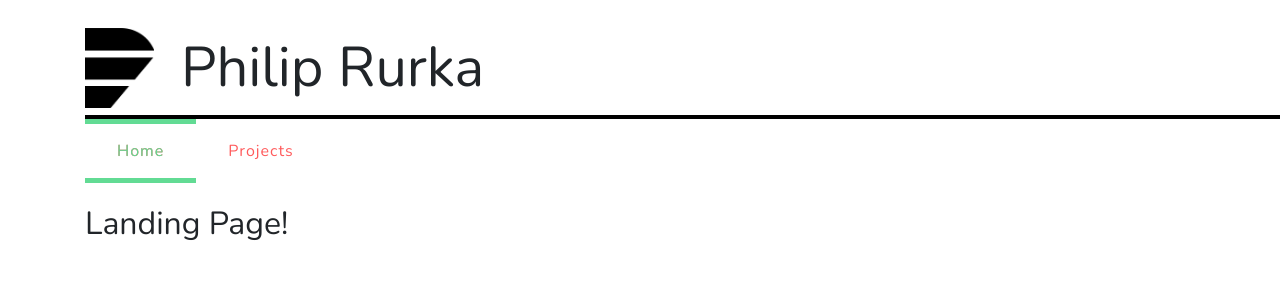
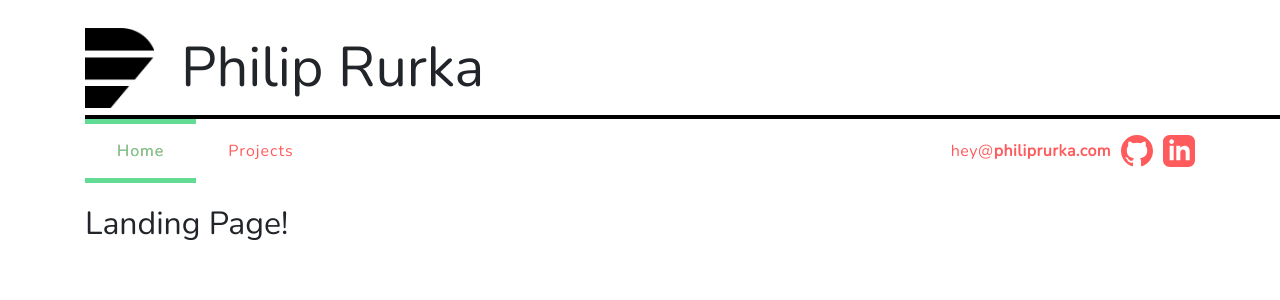
Before and after one commit to PhilipRurka/Live-Portfolio, a React (Create React App) app: page / in a window 1280 px wide. Shown: the top 300 px of the page. Built offline with nearby package versions, Linux system fonts and the light colour scheme.

Commit message:
Completed the desktop header.

```diff
--- /dev/null
+++ b/src/components/Contact/Contact.js
@@ -0,0 +1,108 @@
+import React from 'react';
+import styled from '@emotion/styled/macro';
+import { COLORS } from '../../helpers/colors';
+import { navTransition } from '../../helpers/general';
+
+const Wrapper = styled.div(() => {
+
+  return {
+
+    'ul': {
+      listStyle: 'none',
+      margin: '0',
+      height: '100%'
+    },
+
+    'li': {
+      position: 'relative',
+      display: 'inline-block',
+      verticalAlign: 'middle',
+
+      '&:first-of-type': { height: '100%' },
+
+      '& + li': {
+        marginLeft: '10px'
+      }
+    },
+
+    '.github, .linkedIn': {
+      position: 'relative',
+      height: '2rem',
+      width: '2rem',
+
+      '.icon': {
+        position: 'relative',
+        height: '100%',
+        width: '100%',
+        backgroundRepeat: 'no-repeat',
+        backgroundSize: 'contain',
+        cursor: 'pointer',
+
+        '&:hover::after': { width: '100%' },
+
+        '&::after': {
+          content: '""',
+          position: 'absolute',
+          top: '0',
+          left: '0',
+          height: '100%',
+          backgroundRepeat: 'no-repeat',
+          backgroundSize: 'cover',
+          ...navTransition
+        }
+      }
+    },
+
+    '.github .icon': {
+      backgroundImage: 'url("./images/github-red.svg")',
+      '&::after': { backgroundImage: 'url("./images/github-purple.svg")' }
+    },
+
+    '.linkedIn .icon': {
+      backgroundImage: 'url("./images/linkedin-red.svg")',
+      '&::after': { backgroundImage: 'url("./images/linkedin-purple.svg")' }
+    },
+
+    'a': {
+      letterSpacing: '0.5px',
+      color: COLORS.red,
+      textDecoration: 'none',
+      ...navTransition,
+
+      '&:hover + a': { width: '100%' },
+
+      '& + a': {
+        position: 'absolute',
+        top: '0',
+        left: '0',
+        color: COLORS.purple,
+        pointerEvents: 'none'
+      }
+    }
+  };
+});
+
+const email = <a href="mailto:hey@philiprurka.com">hey@<strong>philiprurka.com</strong></a>
+
+const Contact = () => {
+
+  return (
+    <Wrapper>
+      <ul>
+        <li />
+        <li>
+          {email}
+          {email}
+        </li>
+        <li className='github'>
+          <div className="icon" />
+        </li>
+        <li className='linkedIn'>
+          <div className="icon" />
+        </li>
+      </ul>
+    </Wrapper>
+  );
+};
+
+export default Contact;
--- /dev/null
+++ b/src/components/Contact/index.js
@@ -0,0 +1 @@
+export { default } from './Contact';
--- a/src/components/Header/Header.js
+++ b/src/components/Header/Header.js
@@ -21,7 +21,7 @@ const Wrapper = styled.div({
       transform: 'translateY(-50%)',
       backgroundRepeat: 'no-repeat',
       backgroundSize: 'contain',
-      backgroundImage: 'url(./images/philip-rurka-logo.png)',
+      backgroundImage: 'url("./images/philip-rurka-logo.png")',
     }
   },
 
@@ -40,7 +40,6 @@ const Header = () => {
       <h1>Philip Rurka</h1>
       <hr />
       <NavBar />
-
     </Wrapper>
   );
 };
--- a/src/components/NavItem/NavItem.js
+++ b/src/components/NavItem/NavItem.js
@@ -1,16 +1,13 @@
 import React from 'react';
 import styled from '@emotion/styled/macro';
 import { COLORS } from '../../helpers/colors';
+import { navTransition } from '../../helpers/general';
+
+
 
 const Content = styled.div(({ triggeredLocation, currentLocation }) => {
   let psudoStyle;
   let addedStyle;
-
-  const sharedStyles = {
-    overflow: 'hidden',
-    width: '0',
-    transition: 'width 0.3s ease'
-  };
 
   if(currentLocation === triggeredLocation) {
     addedStyle = null;
@@ -30,11 +27,10 @@ const Content = styled.div(({ triggeredLocation, currentLocation }) => {
       content: '""',
       position: 'absolute',
       left: '0',
-      width: '100%',
       height: '0.3rem',
       backgroundColor: COLORS.green,
       width: '0',
-      ...sharedStyles,
+      ...navTransition,
       ...psudoStyle
     },
 
@@ -63,7 +59,7 @@ const Content = styled.div(({ triggeredLocation, currentLocation }) => {
         position: 'absolute',
         top: '0',
         left: '0',
-        ...sharedStyles
+        ...navTransition
       },
 
       '&::before': {
--- /dev/null
+++ b/src/helpers/general.js
@@ -0,0 +1,5 @@
+export const navTransition = {
+  overflow: 'hidden',
+  width: '0',
+  transition: 'width 0.3s ease'
+};
```
Also changed, not shown: src/components/NavBar/NavBar.js (+1 -8 lines), public/images/github-green.svg (deleted), public/images/linkedin-green.svg (deleted).
